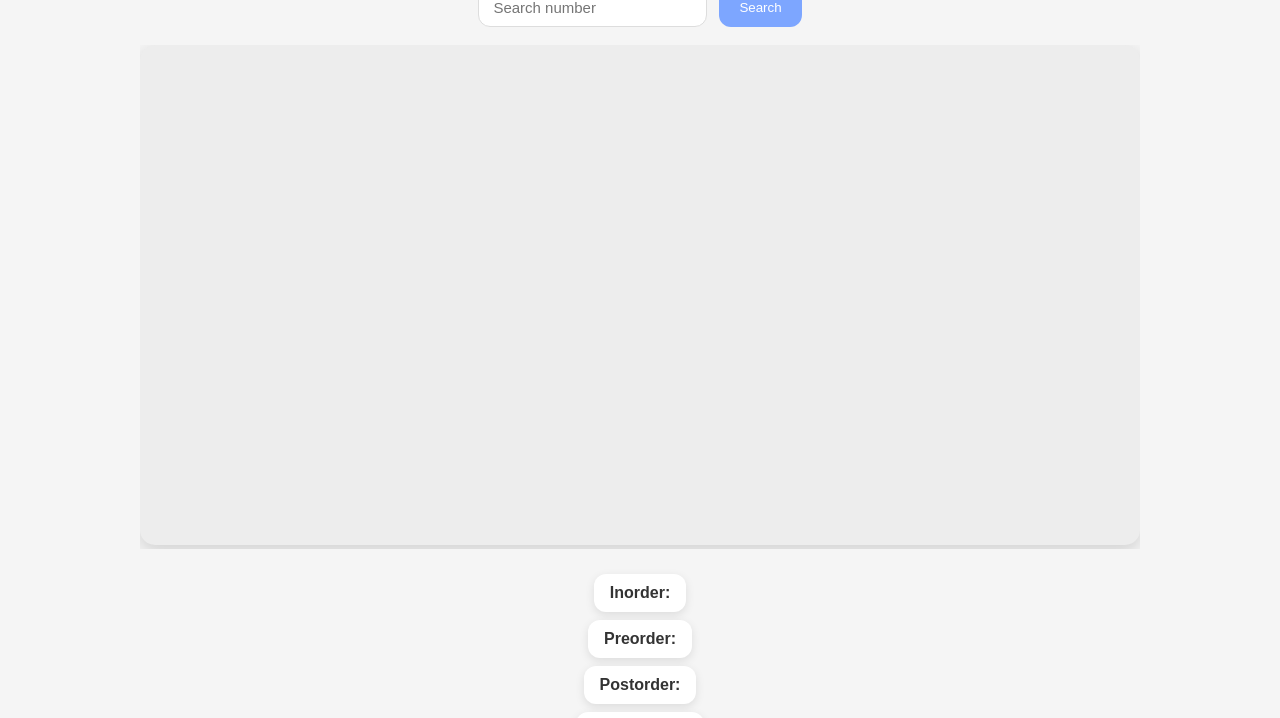
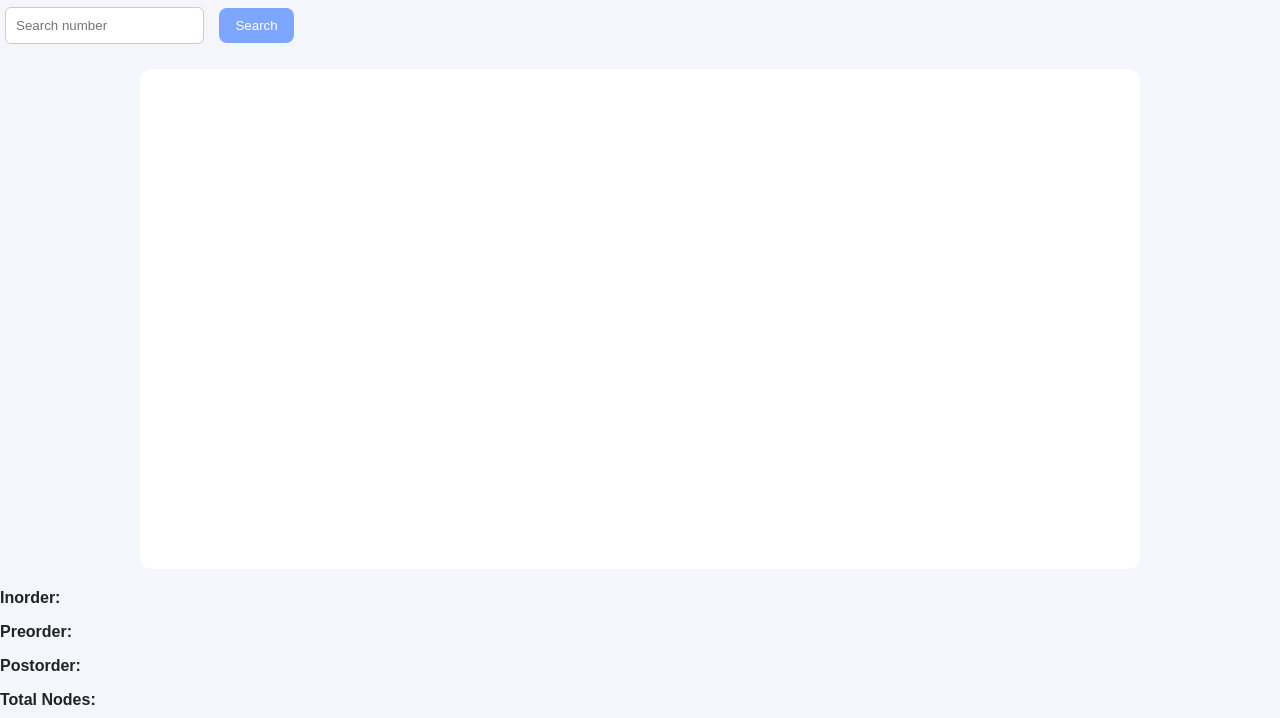
Before and after one commit to sakshimaher24-web/bst, a plain HTML site: page index.html in a window 1280 px wide. Shown: the part 172-890 px from the top of the page. Drawn offline with Linux system fonts and the light colour scheme.

Commit message:
Revise CSS styles for improved layout and design
Refactor CSS styles for body, buttons, and canvas elements.

```diff
--- a/style.css
+++ b/style.css
@@ -1,118 +1,49 @@
-/* ---------- THEME VARIABLES ---------- */
-:root {
-    --bg: #f5f5f5;
-    --text: #333;
-    --card: #ffffff;
-    --canvas: #ededed;
-    --border: #dddddd;
-    --accent: #7da6ff;
+body {
+    font-family: Poppins, sans-serif;
+    background: #f4f6fb;
+    color: #222;
+    margin: 0;
+    padding: 0;
 }
 
 body.dark {
-    --bg: #121212;
-    --text: #e6e6e6;
-    --card: #1e1e1e;
-    --canvas: #1a1a1a;
-    --border: #333;
-    --accent: #8fa8ff;
+    background: #121212;
+    color: #eee;
 }
 
-/* ---------- BASE ---------- */
-body {
-    font-family: "Poppins", sans-serif;
-    background: var(--bg);
-    color: var(--text);
-    margin: 0;
-    padding: 20px;
-    text-align: center;
-    transition: 0.3s;
+canvas {
+    display: block;
+    margin: 20px auto;
+    background: #ffffff;
+    border-radius: 12px;
 }
 
-.container {
-    max-width: 1000px;
-    margin: auto;
+body.dark canvas {
+    background: #1e1e1e;
 }
 
-h1 {
-    margin-bottom: 25px;
+button {
+    padding: 10px 16px;
+    margin: 6px;
+    border: none;
+    border-radius: 8px;
+    cursor: pointer;
+    background: #7DA6FF;
+    color: #fff;
+    font-weight: 500;
 }
 
-/* ---------- INPUT ---------- */
-.input-area {
-    display: flex;
-    gap: 12px;
-    justify-content: center;
-    flex-wrap: wrap;
-    margin-bottom: 18px;
+button:hover {
+    opacity: 0.9;
 }
 
 input {
-    padding: 10px 14px;
-    border-radius: 12px;
-    border: 1px solid var(--border);
-    background: var(--card);
-    color: var(--text);
-    font-size: 15px;
-    outline: none;
+    padding: 10px;
+    border-radius: 6px;
+    border: 1px solid #ccc;
+    margin: 5px;
 }
 
-#nodesInput {
-    width: 380px;
+.output span {
+    font-weight: 600;
 }
-
-input:focus {
-    border-color: var(--accent);
-    box-shadow: 0 0 8px rgba(125, 166, 255, 0.4);
-}
-
-/* ---------- BUTTONS ---------- */
-button {
-    padding: 10px 20px;
-    border-radius: 12px;
-    border: 1px solid var(--border);
-    background: var(--card);
-    color: var(--text);
-    cursor: pointer;
-    transition: 0.25s;
-}
-
-button.primary {
-    background: var(--accent);
-    color: #fff;
-    border: none;
-}
-
-button:hover {
-    transform: translateY(-1px);
-    box-shadow: 0 6px 16px rgba(0, 0, 0, 0.15);
-}
-
-/* ---------- CANVAS ---------- */
-.canvas-wrapper {
-    max-height: 80vh;
-    overflow: auto;
-    margin-bottom: 25px;
-}
-
-#bstCanvas {
-    background: var(--canvas);
-    border-radius: 15px;
-    box-shadow: 0 6px 18px rgba(0, 0, 0, 0.15);
-}
-
-/* ---------- OUTPUT ---------- */
-.output p {
-    background: var(--card);
-    padding: 10px 16px;
-    border-radius: 12px;
-    width: fit-content;
-    margin: 8px auto;
-    box-shadow: 0 3px 10px rgba(0, 0, 0, 0.1);
-}
-
-/* ---------- TOGGLE ---------- */
-.toggle {
-    position: fixed;
-    top: 20px;
-    right: 20px;
-}
```
